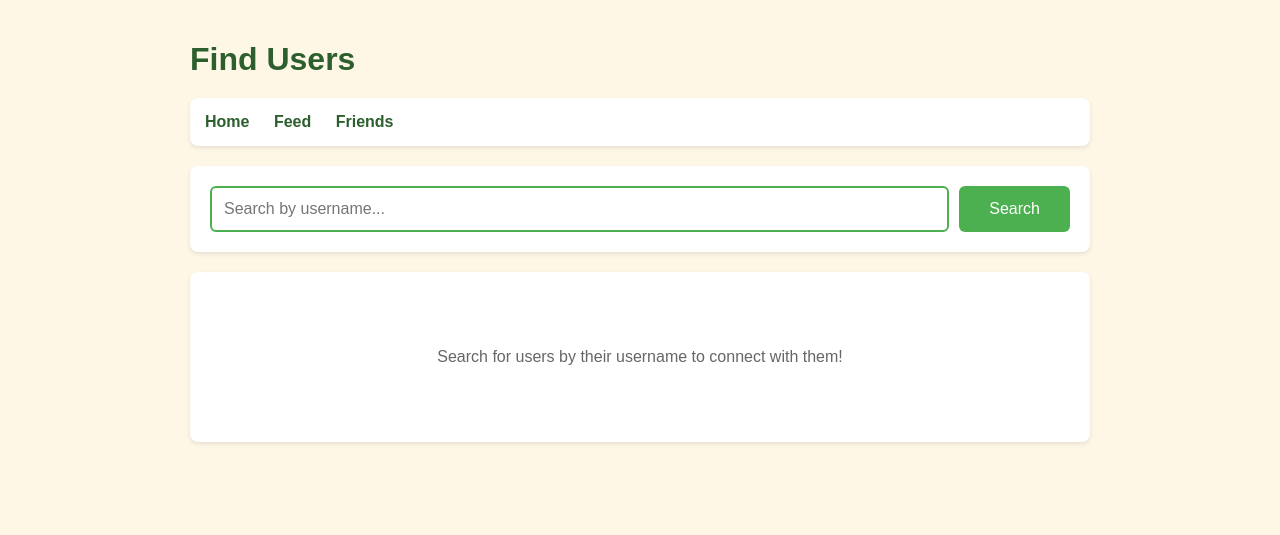
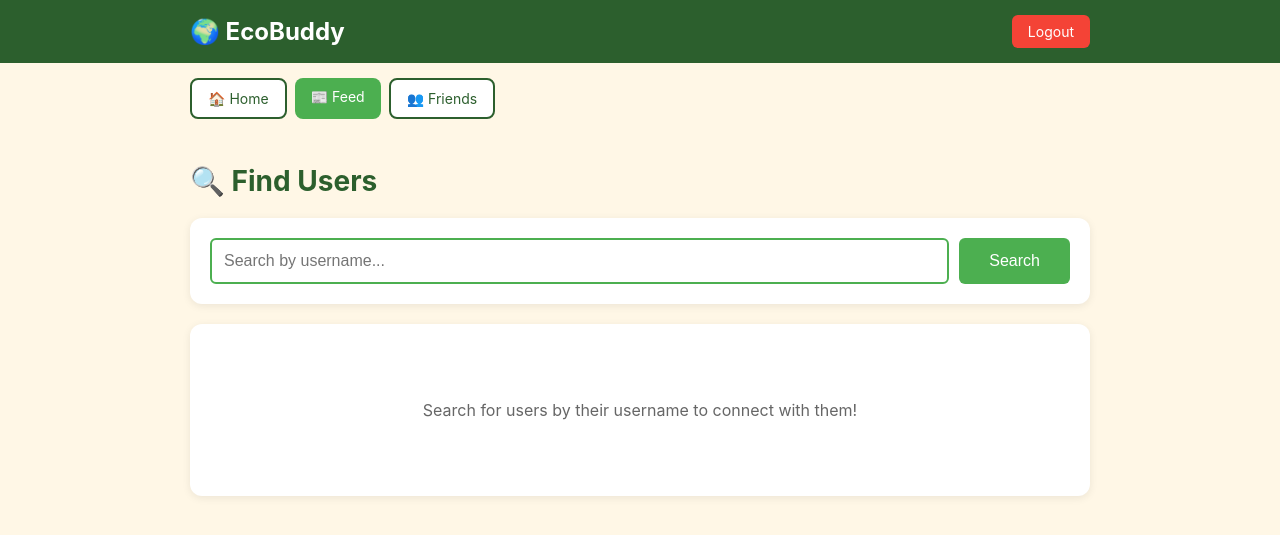
Before and after one commit to zoh-f/EcoBuddy, a Django app: page /search/ in a window 1280 px wide. Shown: the top 535 px of the page. Run offline with Django 5.2, Linux system fonts and the light colour scheme; the visitor is signed in with stand-in values (Sample User, id 1).

Commit message:
Changed user_search page UI

```diff
--- a/user_dashboard/templates/user_dashboard/user_search.html
+++ b/user_dashboard/templates/user_dashboard/user_search.html
@@ -6,48 +6,97 @@
     <title>Find Users - EcoBuddy</title>
     <style>
         body {
-            font-family: Arial, sans-serif;
+            font-family: -apple-system, BlinkMacSystemFont, 'Segoe UI', Roboto, sans-serif;
             background-color: #fff7e6;
             margin: 0;
-            padding: 20px;
-            color: #333;
+            padding: 0;
+            color: #222;
+        }
+
+        .header {
+            background: #2c5f2d;
+            padding: 15px 0;
+        }
+
+        .header-content {
+            max-width: 900px;
+            margin: 0 auto;
+            padding: 0 20px;
+            display: flex;
+            justify-content: space-between;
+            align-items: center;
+        }
+
+        .logo {
+            color: #fff;
+            font-size: 24px;
+            font-weight: 700;
+            text-decoration: none;
+        }
+
+        .logout-btn {
+            background: #f44336;
+            color: #fff;
+            padding: 8px 16px;
+            border-radius: 6px;
+            text-decoration: none;
+            font-size: 14px;
+        }
+
+        .logout-btn:hover {
+            background: #d32f2f;
+        }
+
+        .nav-bar {
+            max-width: 900px;
+            margin: 0 auto;
+            padding: 15px 20px;
+            display: flex;
+            flex-wrap: wrap;
+            gap: 8px;
+        }
+
+        .nav-btn {
+            background: #4caf50;
+            color: #fff;
+            padding: 10px 16px;
+            border-radius: 8px;
+            text-decoration: none;
+            font-size: 14px;
+        }
+
+        .nav-btn:hover {
+            background: #45a049;
+        }
+
+        .nav-btn.secondary {
+            background: #fff;
+            color: #2c5f2d;
+            border: 2px solid #2c5f2d;
+        }
+
+        .nav-btn.secondary:hover {
+            background: #e8f5e9;
         }
 
         .container {
             max-width: 900px;
-            margin: 0 auto;
+            margin: 30px auto;
+            padding: 0 20px;
         }
 
-        h1 {
+        .page-title {
             color: #2c5f2d;
+            font-size: 28px;
             margin-bottom: 20px;
-        }
-
-        .nav-links {
-            background: #ffffff;
-            padding: 15px;
-            border-radius: 8px;
-            margin-bottom: 20px;
-            box-shadow: 0 2px 4px rgba(0, 0, 0, 0.1);
-        }
-
-        .nav-links a {
-            color: #2c5f2d;
-            text-decoration: none;
-            margin-right: 20px;
-            font-weight: bold;
-        }
-
-        .nav-links a:hover {
-            text-decoration: underline;
         }
 
         .search-box {
             background: #ffffff;
             padding: 20px;
-            border-radius: 8px;
+            border-radius: 12px;
             margin-bottom: 20px;
-            box-shadow: 0 2px 4px rgba(0, 0, 0, 0.1);
+            box-shadow: 0 2px 8px rgba(0, 0, 0, 0.08);
         }
 
         .search-form {
@@ -61,6 +110,11 @@
             border: 2px solid #4caf50;
             border-radius: 6px;
             font-size: 16px;
+        }
+
+        .search-form input[type="text"]:focus {
+            outline: none;
+            border-color: #2c5f2d;
         }
 
         .search-form button {
@@ -80,8 +134,13 @@
         .results-section {
             background: #ffffff;
             padding: 20px;
-            border-radius: 8px;
-            box-shadow: 0 2px 4px rgba(0, 0, 0, 0.1);
+            border-radius: 12px;
+            box-shadow: 0 2px 8px rgba(0, 0, 0, 0.08);
+        }
+
+        .results-section h2 {
+            color: #2c5f2d;
+            margin-top: 0;
         }
 
         .user-item {
@@ -181,14 +240,21 @@
     </style>
 </head>
 <body>
+    <div class="header">
+        <div class="header-content">
+            <a href="{% url 'home' %}" class="logo">🌍 EcoBuddy</a>
+            <a href="{% url 'account_logout' %}" class="logout-btn">Logout</a>
+        </div>
+    </div>
+
+    <div class="nav-bar">
+        <a href="{% url 'home' %}" class="nav-btn secondary">🏠 Home</a>
+        <a href="{% url 'public_feed' %}" class="nav-btn">📰 Feed</a>
+        <a href="{% url 'friends_list' %}" class="nav-btn secondary">👥 Friends</a>
+    </div>
+
     <div class="container">
-        <h1>Find Users</h1>
-
-        <div class="nav-links">
-            <a href="{% url 'home' %}">Home</a>
-            <a href="{% url 'public_feed' %}">Feed</a>
-            <a href="{% url 'friends_list' %}">Friends</a>
-        </div>
+        <h1 class="page-title">🔍 Find Users</h1>
 
         <div class="search-box">
             <form method="get" action="{% url 'user_search' %}" class="search-form">
```
